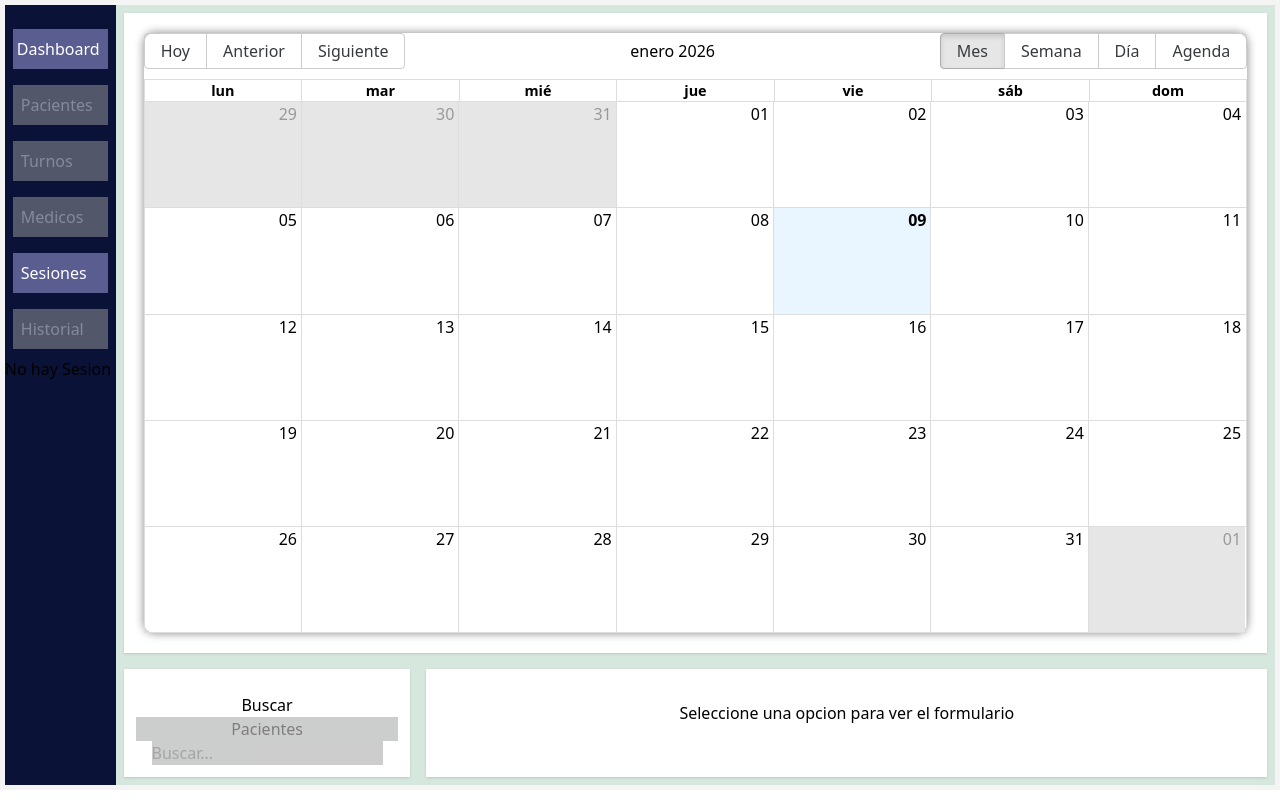
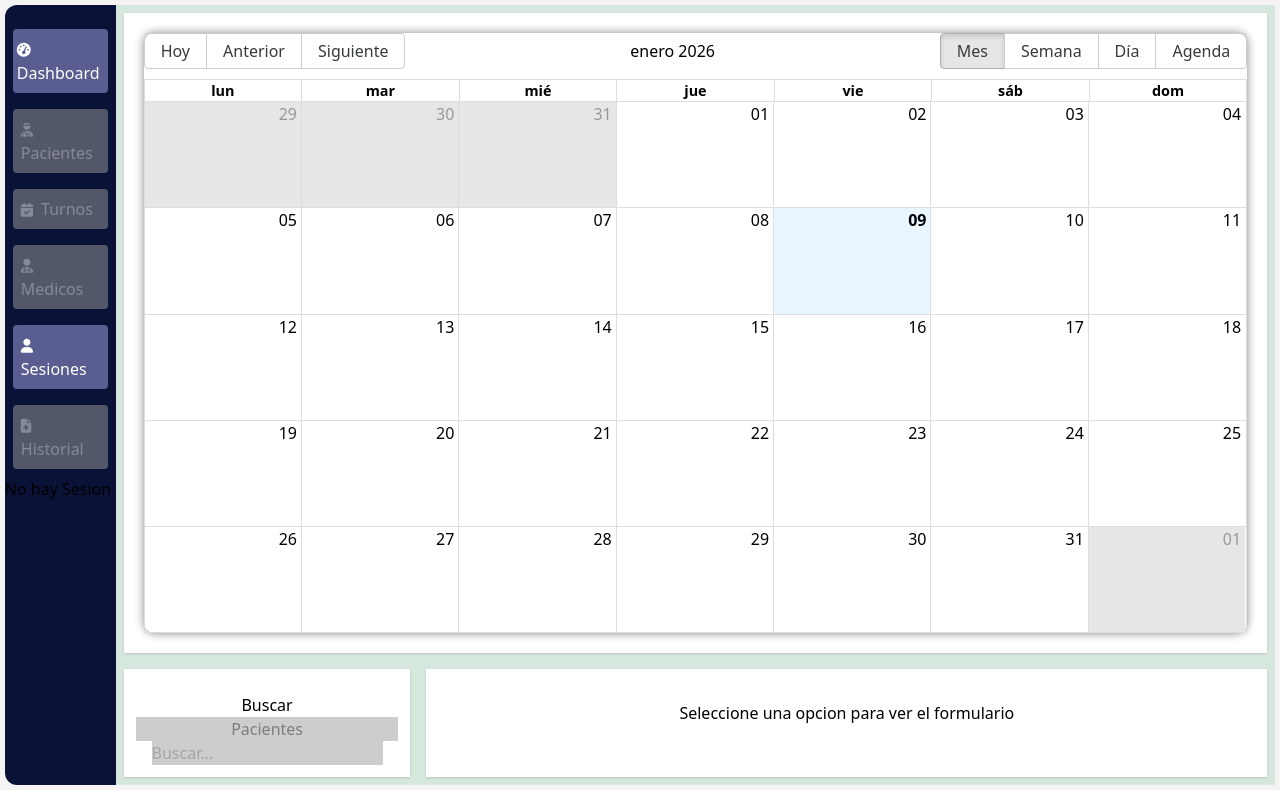
Before and after one commit to Condebasura/Consultorio, a React (Vite) app in the folder Consultorio/: page / in a window 1280 px wide. Built offline with nearby package versions, Linux system fonts and the light colour scheme; no server answers.

Commit message:
Agregando fonts a los botones

```diff
--- a/Consultorio/src/App.tsx
+++ b/Consultorio/src/App.tsx
@@ -102,19 +102,30 @@ useEffect(()=>{
   return(
   <>
   <div className='flex flex-row  '>
-    <ul className='flex flex-col  text-start  basis-36  gap-2 bg-[#0B1238] '>
+    <ul className='flex flex-col rounded-l-xl text-start  basis-36  gap-2 bg-[#0B1238] '>
 
-<Libtn  className=' seccions   list-none p-2 mx-2 ps-1 mt-6 bg-[#5A5D90]   text-white' name='Dashboard'onClick={()=> setTipos('Dashboard')}/>
+<Libtn  className=' seccions rounded-sm  list-none p-2 mx-2 ps-1 mt-6 bg-[#5A5D90]   text-white' name='Dashboard'onClick={()=> setTipos('Dashboard')}
 
-<Libtn isDisabled={isDisabled || usuario?.usuario.rol === 'Administrador' || usuario?.usuario.rol === undefined} className='seccions  list-none  mt-2 mx-2 p-2 bg-[#5A5D90] text-white' name='Pacientes'onClick={()=> setTipos('Pacientes')}/>
+  >
+    <i className="fa-solid fa-gauge-high me-1 text-sm"></i>
+  </Libtn>
 
-<Libtn isDisabled={isDisabled || usuario?.usuario.rol !== 'Secretaria'} onClick={()=> setTipos('Turnos')}   className={'seccions list-none    mt-2 mx-2  p-2 bg-[#5A5D90] text-white'} name='Turnos'/>
+<Libtn isDisabled={isDisabled || usuario?.usuario.rol === 'Administrador' || usuario?.usuario.rol === undefined} className='seccions rounded-sm list-none  mt-2 mx-2 p-2 bg-[#5A5D90] text-white' name='Pacientes'onClick={()=> setTipos('Pacientes')}
+  >
+    <i className="fa-solid fa-user-injured me-2 text-sm"></i>
+  </Libtn>
 
-  <Libtn isDisabled={isDisabled || usuario?.usuario.rol !== 'Administrador'} className='seccions list-none mt-2  p-2 bg-[#5A5D90] text-white mx-2' name='Medicos' onClick={()=> setTipos("Medicos")}/>
+<Libtn isDisabled={isDisabled || usuario?.usuario.rol !== 'Secretaria'} onClick={()=> setTipos('Turnos')}   className={'seccions rounded-sm list-none    mt-2 mx-2  p-2 bg-[#5A5D90] text-white'} name='Turnos'>
+    <i className="fa-solid fa-calendar-check me-2 text-sm"></i>
+</Libtn>
 
-    <Libtn  name='Sesiones' className="seccions  list-none    mt-2  p-2 bg-[#5A5D90] text-white mx-2"  onClick={()=> setTipos('Sesion')}/>
+  <Libtn isDisabled={isDisabled || usuario?.usuario.rol !== 'Administrador'} className='seccions rounded-sm list-none mt-2  p-2 bg-[#5A5D90] text-white mx-2' name='Medicos' onClick={()=> setTipos("Medicos")}>
+    <i className="fa-solid fa-user-doctor me-2 text-sm"></i>
+  </Libtn>
 
-<Libtn  isDisabled={isDisabled || usuario?.usuario.rol !== 'Medico'} className='seccions  list-none     mt-2  p-2 bg-[#5A5D90] text-white mx-2' name='Historial'  onClick={()=> setTipos('Historial')} />
+    <Libtn  name='Sesiones' className="seccions rounded-sm list-none    mt-2  p-2 bg-[#5A5D90] text-white mx-2"  onClick={()=> setTipos('Sesion')}> <i className="fa-solid fa-user me-2 text-sm"></i></Libtn>
+
+<Libtn  isDisabled={isDisabled || usuario?.usuario.rol !== 'Medico'} className='seccions rounded-sm  list-none     mt-2  p-2 bg-[#5A5D90] text-white mx-2' name='Historial'  onClick={()=> setTipos('Historial')}>  <i className="fa-solid fa-file-medical me-2 text-sm"></i></Libtn>
 
 {<Sesiones
 titulo='Sesion Activa'
--- a/Consultorio/src/components/BtnLi.tsx
+++ b/Consultorio/src/components/BtnLi.tsx
@@ -3,17 +3,18 @@ name: string;
 className?: string;
 isDisabled?: boolean;
 onClick:()=> void;
+children?: React.ReactNode;
+
 
 }
 
-export default function Libtn({name, className,isDisabled, onClick, }: LiProps) {
-
+export default function Libtn({name, className,isDisabled, onClick, children}: LiProps) {
         return(
 <li  onClick={()=>{
     if(isDisabled) return;
     onClick();
 }}
 className={`${className} ${isDisabled ? 'disabled' : ''}`}
-> {name}</li>
+> {children}{name}</li>
     )
 }
```
